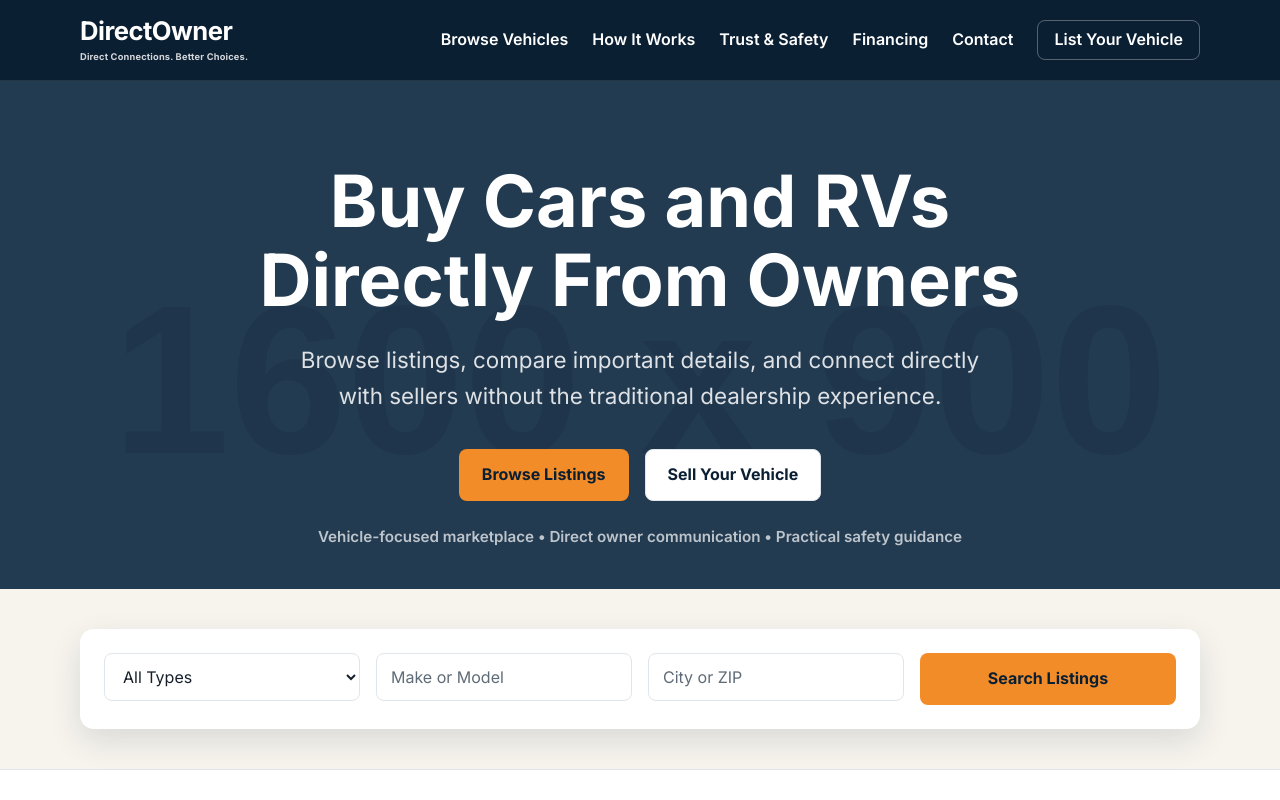
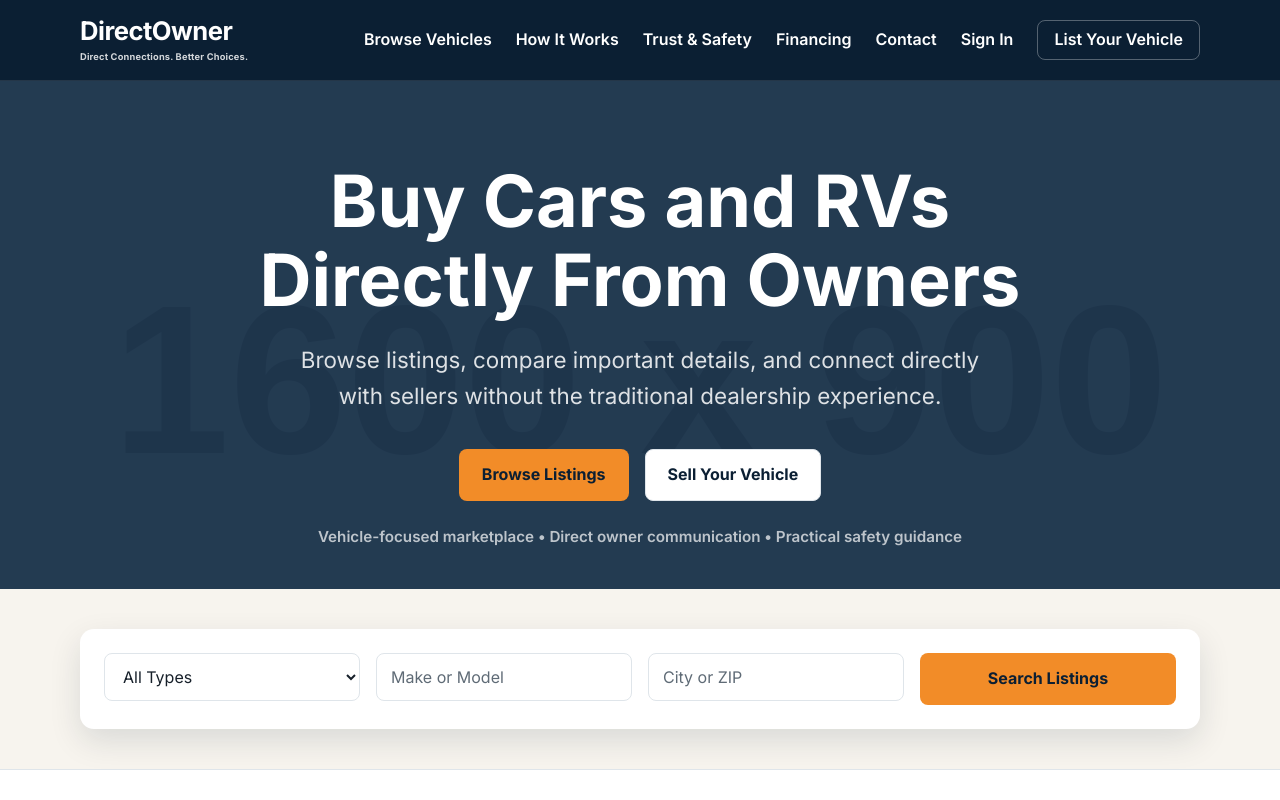
Before and after one commit to sharonballi49/directowner-site, a plain HTML site: page index.html in a window 1280 px wide. Shown: the top 800 px of the page. Drawn offline with Linux system fonts and the light colour scheme; placeholder pictures from the web are drawn by us; a script that the page names is missing.

Commit message:
Add Sign In link to homepage navigation

```diff
--- a/index.html
+++ b/index.html
@@ -28,6 +28,7 @@
           <li><a href="trust.html">Trust & Safety</a></li>
           <li><a href="financing.html">Financing</a></li>
           <li><a href="contact.html">Contact</a></li>
+          <li><a href="auth.html" class="nav-auth-link">Sign In</a></li>
           <li><a href="sell.html" class="btn btn-secondary nav-btn-sell">List Your Vehicle</a></li>
         </ul>
       </nav>
```
